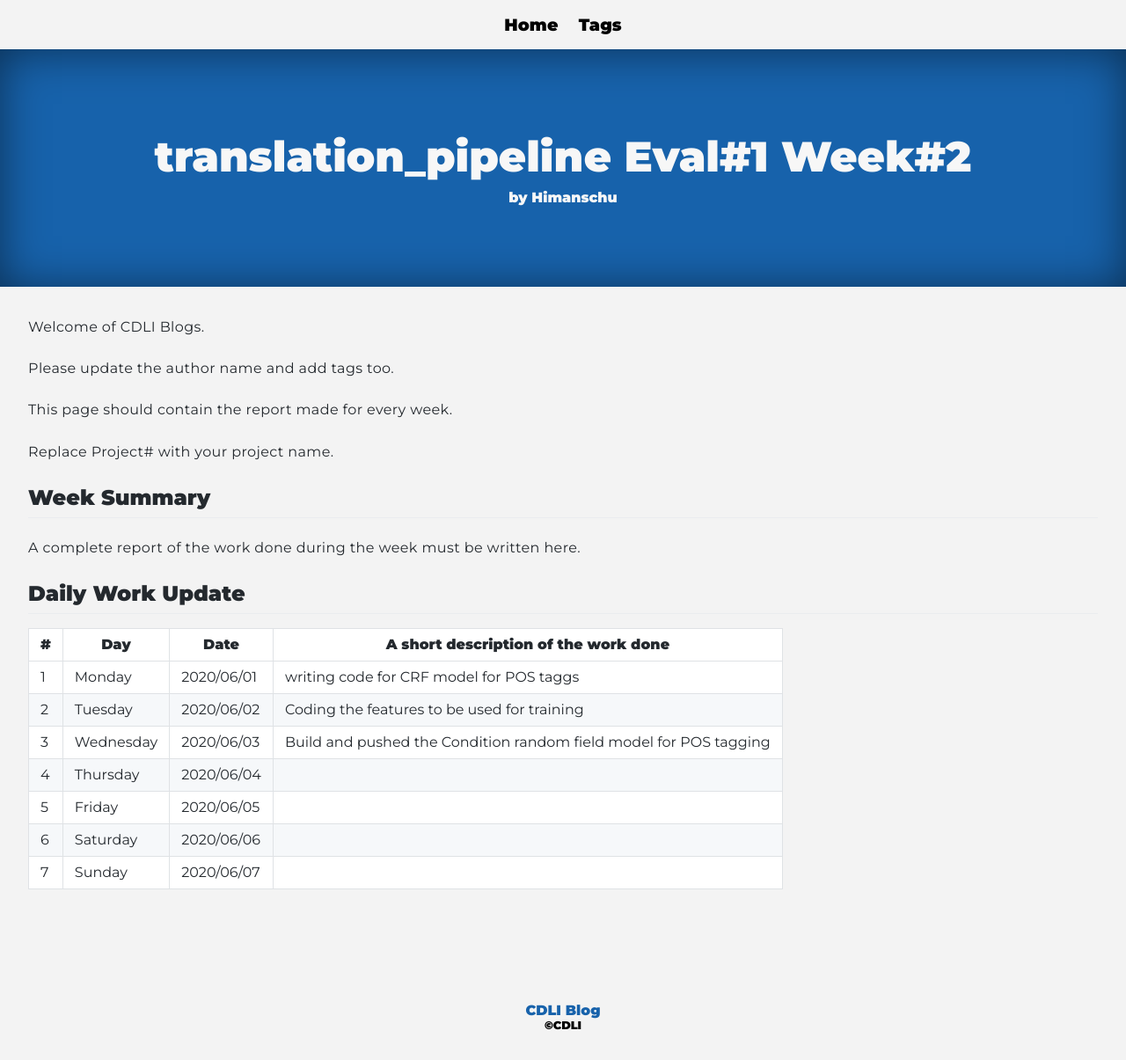
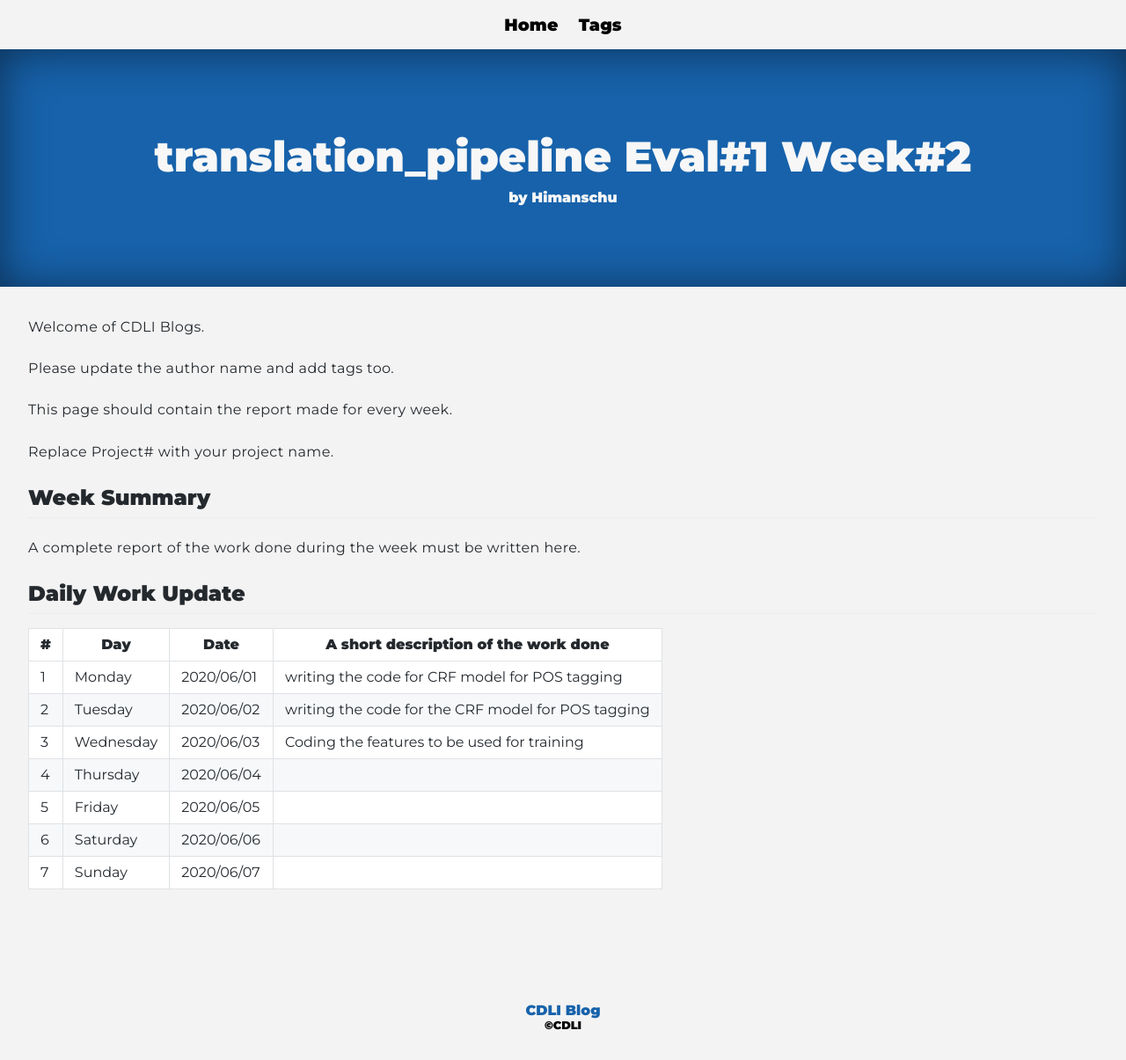
Before and after one commit to cdli-gh/blog, a Jekyll site: the page built from _blog/gsoc20/translation_pipeline/posts/02_week2.md, in a window 1280 px wide. Shown: the whole page at 88% size. Built offline with Jekyll 4.4.1, drawn with Linux system fonts in a browser that asks for light colours; Markdown is read by kramdown in place of the engine named in the settings.

Commit message:
Update 02_week2.md

```diff
--- a/_blog/gsoc20/translation_pipeline/posts/02_week2.md
+++ b/_blog/gsoc20/translation_pipeline/posts/02_week2.md
@@ -21,9 +21,9 @@ A complete report of the work done during the week must be written here.
 
 |\#|Day|Date|A short description of the work done|
 |---	|---	|---	|---	|
-|1   	| Monday 	|   2020/06/01	| writing code for CRF model for POS taggs  	|
-|2   	| Tuesday  	|   2020/06/02	|   Coding the features to be used for training	|
-|3   	| Wednesday  	|  2020/06/03 	|  Build and pushed the Condition random field model for POS	tagging|
+|1   	| Monday 	|   2020/06/01	| writing the code for CRF model for POS tagging  |
+|2   	| Tuesday  	|   2020/06/02	|   writing the code for the CRF model for POS tagging	|
+|3   	| Wednesday  	|  2020/06/03 	|  Coding the features to be used for training |
 |4   	| Thursday  	|   2020/06/04	|   	|
 |5   	| Friday  	|   2020/06/05	|   	|
 |6   	| Saturday  	|   2020/06/06	|   	|
```
